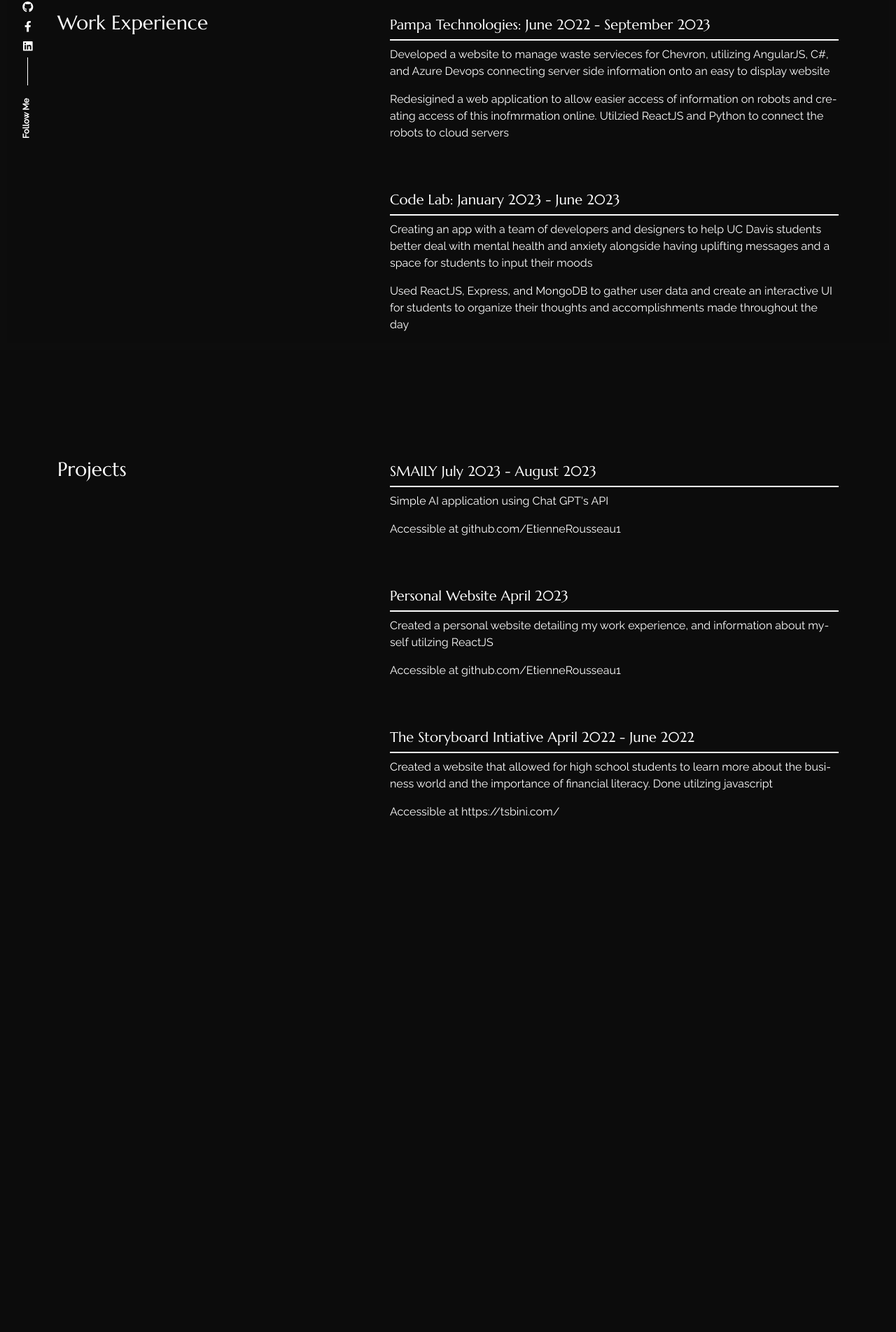
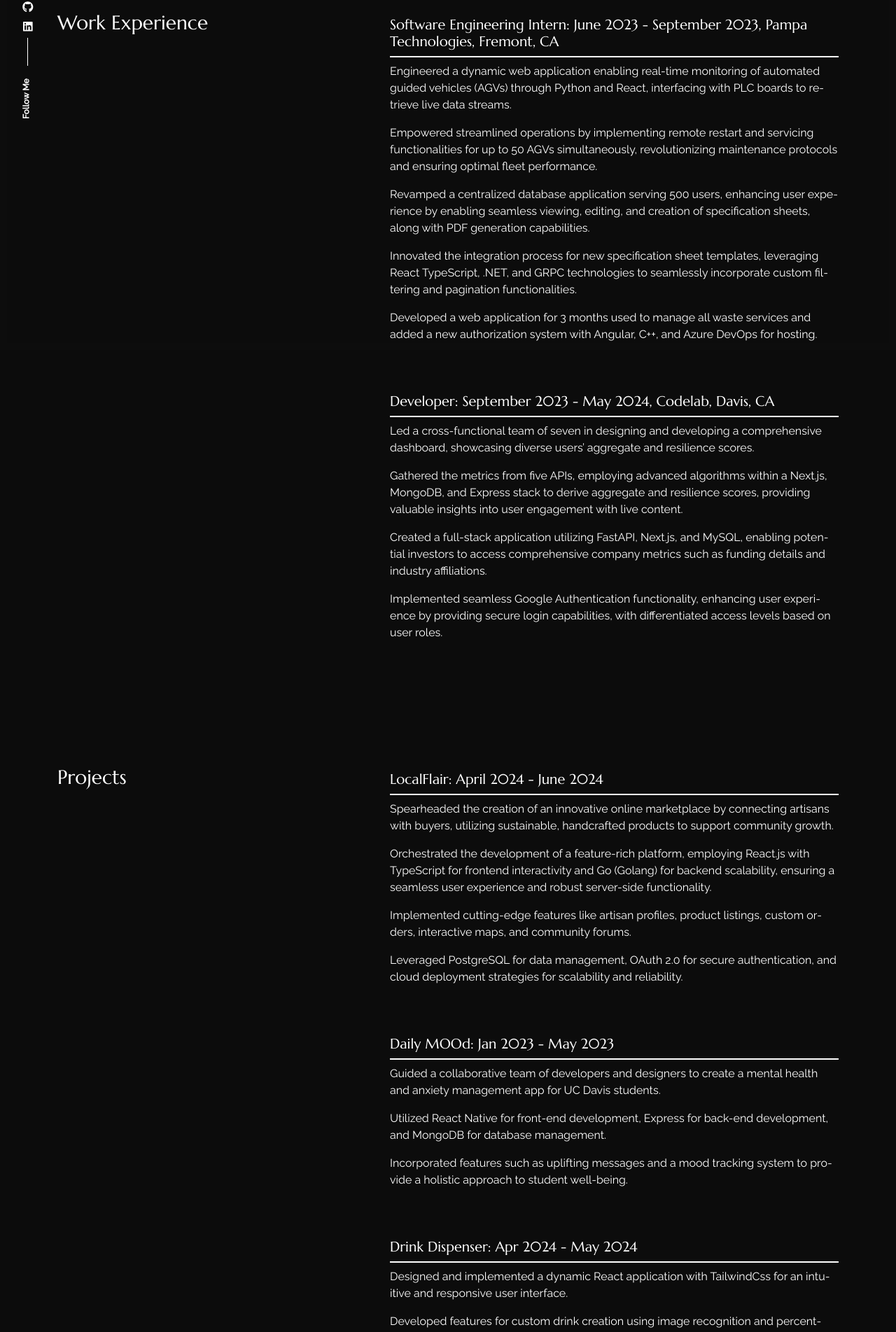
Before and after one commit to EtienneRousseau1/etiennerousseau1.github.io, a React (Create React App) app: page /experience in a window 1280 px wide. Shown: the part 300-2203 px from the top of the page at 70% size. Before the commit the page ends 1512 px from the top, so only its background shows below. Built offline with nearby package versions, Linux system fonts and the light colour scheme.

Commit message:
Updated Website

```diff
--- a/src/content_option.js
+++ b/src/content_option.js
@@ -11,12 +11,12 @@
         second: "I am a student at UC Davis",
         third: "I develop apps",
     },
-    description: "I am a current second year student at UC Davis, interested in software development, machine learning, and programming ",
+    description: "I am a current third year student at UC Davis, interested in software development, machine learning, and programming ",
 };
 
 const dataabout = {
     title: "About myself",
-    aboutme: "Hi! My name is Etienne Rousseau. I was born and raised in the Bay Area, and since high school I have developed a passion for coding. I first began by creaitng personal websites for friends, and started working with others on small projects. I then further developed my software skills through work experience learing important skills in React, Python, and C++ and personal projects where I have learned more about machine learning. As a current second year student at UC Davis studying Computer Science, I have further developed my love for programming and problem solving. In my free time I enjoy hanging out with my friends, working out, and playing with my dog"
+    aboutme: "Hi! My name is Etienne Rousseau. I was born and raised in the Bay Area, and since high school I have developed a passion for coding. I first began by creaitng personal websites for friends, and started working with others on small projects. I then further developed my software skills through work experience learing important skills in React, Python, and C++ and personal projects where I have learned more about machine learning. As a current third year student at UC Davis studying Computer Science, I have further developed my love for programming and problem solving. In my free time I enjoy hanging out with my friends, working out, and playing with my dog"
 };
 const skills = [{
         name: "Python",
@@ -28,7 +28,7 @@
     },
     {
         name: "C++",
-        value: 85,
+        value: 100,
     },
     {
         name: "React",
@@ -36,37 +36,60 @@
     },
     {
         name: "C#",
-        value: 75,
+        value: 90,
     },
+];const services = [
+    {
+        title: "Software Engineering Intern: June 2023 - September 2023, Pampa Technologies, Fremont, CA",
+        description1: "Engineered a dynamic web application enabling real-time monitoring of automated guided vehicles (AGVs) through Python and React, interfacing with PLC boards to retrieve live data streams.",
+        description2: "Empowered streamlined operations by implementing remote restart and servicing functionalities for up to 50 AGVs simultaneously, revolutionizing maintenance protocols and ensuring optimal fleet performance.",
+        description3: "Revamped a centralized database application serving 500 users, enhancing user experience by enabling seamless viewing, editing, and creation of specification sheets, along with PDF generation capabilities.",
+        description4: "Innovated the integration process for new specification sheet templates, leveraging React TypeScript, .NET, and GRPC technologies to seamlessly incorporate custom filtering and pagination functionalities.",
+        description5: "Developed a web application for 3 months used to manage all waste services and added a new authorization system with Angular, C++, and Azure DevOps for hosting."
+    },
+    {
+        title: "Developer: September 2023 - May 2024, Codelab, Davis, CA",
+        description1: "Led a cross-functional team of seven in designing and developing a comprehensive dashboard, showcasing diverse users’ aggregate and resilience scores.",
+        description2: "Gathered the metrics from five APIs, employing advanced algorithms within a Next.js, MongoDB, and Express stack to derive aggregate and resilience scores, providing valuable insights into user engagement with live content.",
+        description3: "Created a full-stack application utilizing FastAPI, Next.js, and MySQL, enabling potential investors to access comprehensive company metrics such as funding details and industry affiliations.",
+        description4: "Implemented seamless Google Authentication functionality, enhancing user experience by providing secure login capabilities, with differentiated access levels based on user roles."
+    }
 ];
 
-const services = [{
-        title: "Pampa Technologies: June 2022 - September 2023",
-        description1: "Developed a website to manage waste servieces for Chevron, utilizing AngularJS, C#, and Azure Devops connecting server side information onto an easy to display website",
-        description2: "Redesigined a web application to allow easier access of information on robots and creating access of this inofmrmation online. Utilzied ReactJS and Python to connect the robots to cloud servers"
+const projects = [
+    {
+        title: "LocalFlair: April 2024 - June 2024",
+        description1: "Spearheaded the creation of an innovative online marketplace by connecting artisans with buyers, utilizing sustainable, handcrafted products to support community growth.",
+        description2: "Orchestrated the development of a feature-rich platform, employing React.js with TypeScript for frontend interactivity and Go (Golang) for backend scalability, ensuring a seamless user experience and robust server-side functionality.",
+        description3: "Implemented cutting-edge features like artisan profiles, product listings, custom orders, interactive maps, and community forums.",
+        description4: "Leveraged PostgreSQL for data management, OAuth 2.0 for secure authentication, and cloud deployment strategies for scalability and reliability."
     },
     {
-        title: "Code Lab: January 2023 - June 2023",
-        description1: "Creating an app with a team of developers and designers to help UC Davis students better deal with mental health and anxiety alongside having uplifting messages and a space for students to input their moods",
-        description2: "Used ReactJS, Express, and MongoDB to gather user data and create an interactive UI for students to organize their thoughts and accomplishments made throughout the day",
+        title: "Daily MOOd: Jan 2023 - May 2023",
+        description1: "Guided a collaborative team of developers and designers to create a mental health and anxiety management app for UC Davis students.",
+        description2: "Utilized React Native for front-end development, Express for back-end development, and MongoDB for database management.",
+        description3: "Incorporated features such as uplifting messages and a mood tracking system to provide a holistic approach to student well-being."
     },
+    {
+        title: "Drink Dispenser: Apr 2024 - May 2024",
+        description1: "Designed and implemented a dynamic React application with TailwindCss for an intuitive and responsive user interface.",
+        description2: "Developed features for custom drink creation using image recognition and percentage-based selection.",
+        description3: "Connected a React frontend to an Arduino system over WiFi, managing a 4 pump, 1 valve liquid dispenser.",
+        description4: "Enabled seamless, real-time drink pouring from the web application to a physical container.",
+        description5: "Led the development process, ensuring efficient collaboration, organization, and task division among team members."
+    },
+    {
+        title: "Personal Website: April 2023",
+        description1: "Created a personal website detailing my work experience, and information about myself utilizing ReactJS.",
+        description2: "Accessible at github.com/EtienneRousseau1."
+    },
+    {
+        title: "The Storyboard Initiative: April 2022 - June 2022",
+        description1: "Created a website that allowed for high school students to learn more about the business world and the importance of financial literacy. Done utilizing JavaScript.",
+        description2: "Accessible at https://tsbini.com/"
+    }
 ];
 
-const projects = [{
-    title: "SMAILY July 2023 - August 2023",
-    description1: "Simple AI application using Chat GPT's API",
-    description2: "Accessible at github.com/EtienneRousseau1"
-},
-{
-    title: "Personal Website April 2023",
-    description1: "Created a personal website detailing my work experience, and information about myself utilzing ReactJS",
-    description2: "Accessible at github.com/EtienneRousseau1"
-},
-{
-    title: "The Storyboard Intiative April 2022 - June 2022",
-    description1: "Created a website that allowed for high school students to learn more about the business world and the importance of financial literacy. Done utilzing javascript",
-    description2: "Accessible at https://tsbini.com/"
-}];
 
 const contactConfig = {
     YOUR_EMAIL: "erousseau@ucdavis.edu",
@@ -81,7 +104,6 @@
 
 const socialprofils = {
     github: "https://github.com/EtienneRousseau1",
-    facebook: "https://www.facebook.com/etienne.rousseau.75/",
     linkedin: "https://www.linkedin.com/in/etienne-rousseau-2392811a0/",
 };
 export {
--- a/src/pages/portfolio/index.js
+++ b/src/pages/portfolio/index.js
@@ -3,8 +3,7 @@
 import { Helmet, HelmetProvider } from "react-helmet-async";
 import { Container, Row, Col } from "react-bootstrap";
 import { meta, services, projects } from "../../content_option";
-import resumeFile from "../../images/EtienneResume.pdf"
-
+import resumeFile from "../../images/EtienneRousseauFinalResumecopy.pdf"
 export const Portfolio = () => {
   return (
     <HelmetProvider>
@@ -35,6 +34,9 @@
                   <h5 className="service__title">{data.title}</h5>
                   <p className="service_desc">{data.description1}</p>
                   <p className="service_desc">{data.description2}</p>
+                  <p className="service_desc">{data.description3}</p>
+                  <p className="service_desc">{data.description4}</p>
+                  <p className="service_desc">{data.description5}</p>
                 </div>
               );
             })}
@@ -51,6 +53,8 @@
                   <h5 className="service__title">{data.title}</h5>
                   <p className="service_desc">{data.description1}</p>
                   <p className="service_desc">{data.description2}</p>
+                  <p className="service_desc">{data.description3}</p>
+                  <p className="service_desc">{data.description4}</p>
                 </div>
               );
             })}
```
Also changed, not shown: 2 other files (tests, documents, lock files or other folders).
